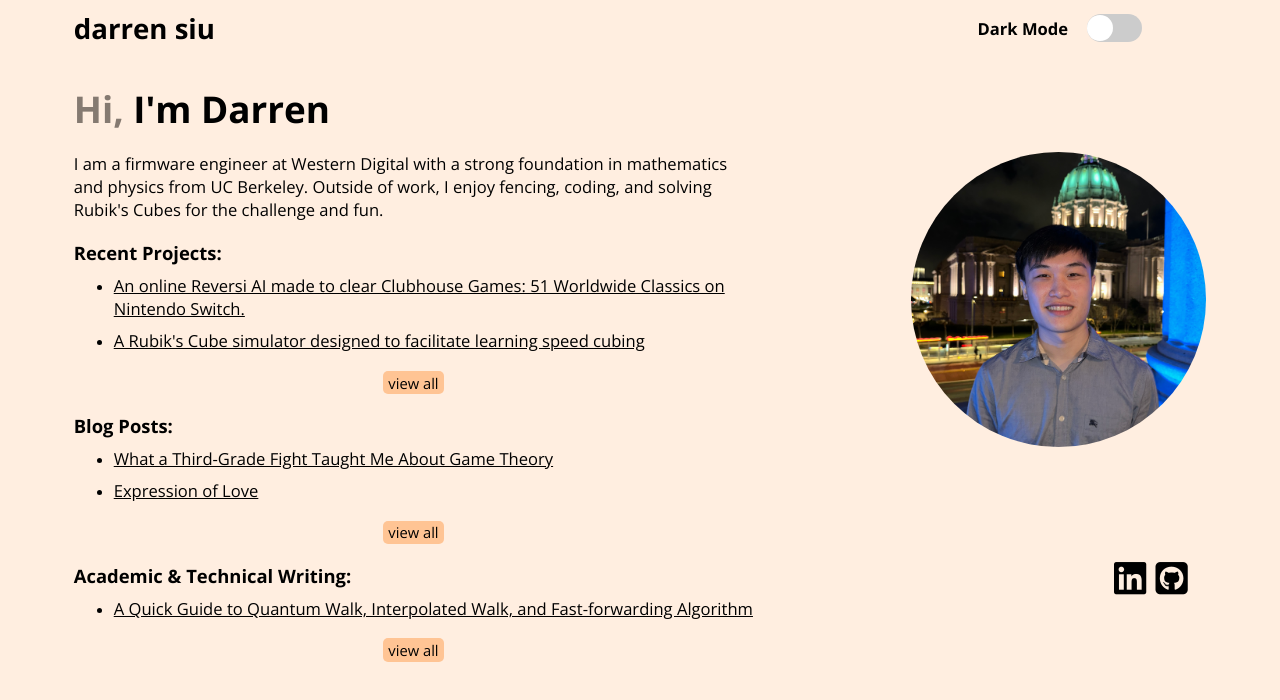
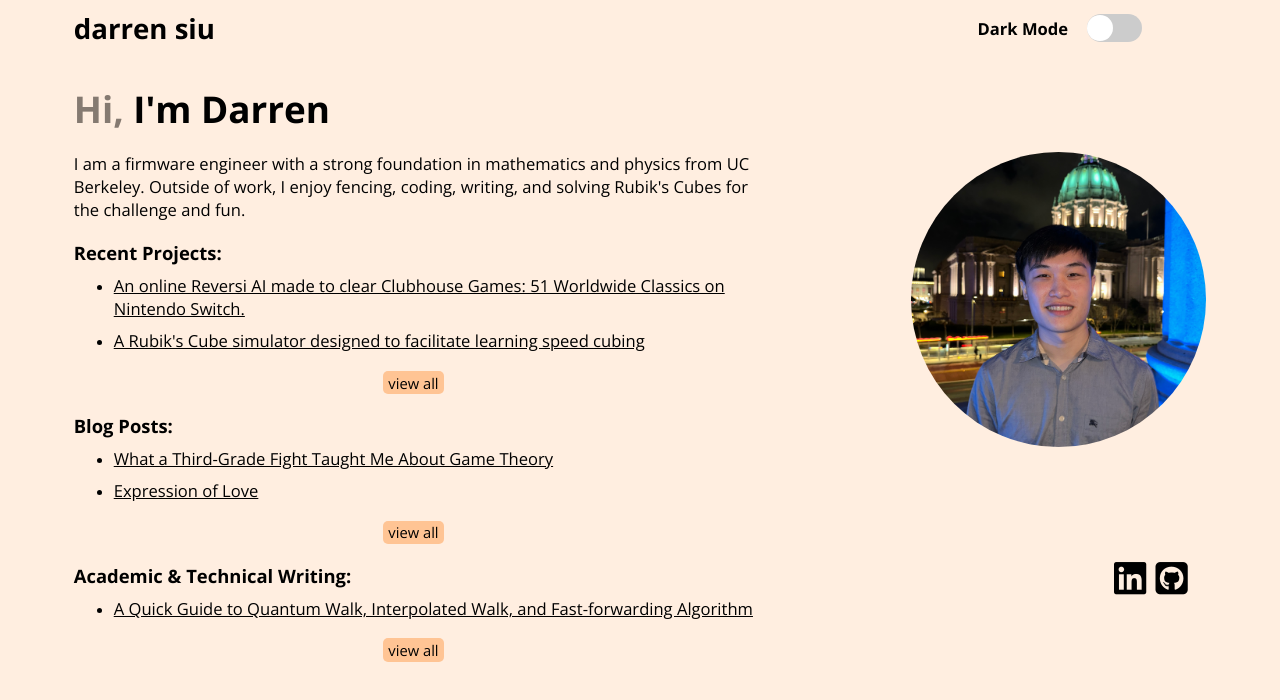
Before and after one commit to siudarren/personal-website-react, a React (Vite) app: page / in a window 1280 px wide. Shown: the top 700 px of the page. Built offline with nearby package versions, Linux system fonts and the light colour scheme.

Commit message:
changed bio

```diff
--- a/src/pages/Home.jsx
+++ b/src/pages/Home.jsx
@@ -12,8 +12,8 @@ function Home() {
                 <div className="home_content">
                     <div className="introduction">
                         <p>
-                            I am a firmware engineer at Western Digital with a strong foundation in mathematics and
-                            physics from UC Berkeley. Outside of work, I enjoy fencing, coding, and solving Rubik's
+                            I am a firmware engineer with a strong foundation in mathematics and
+                            physics from UC Berkeley. Outside of work, I enjoy fencing, coding, writing, and solving Rubik's
                             Cubes for the challenge and fun.
                         </p>
 
```
